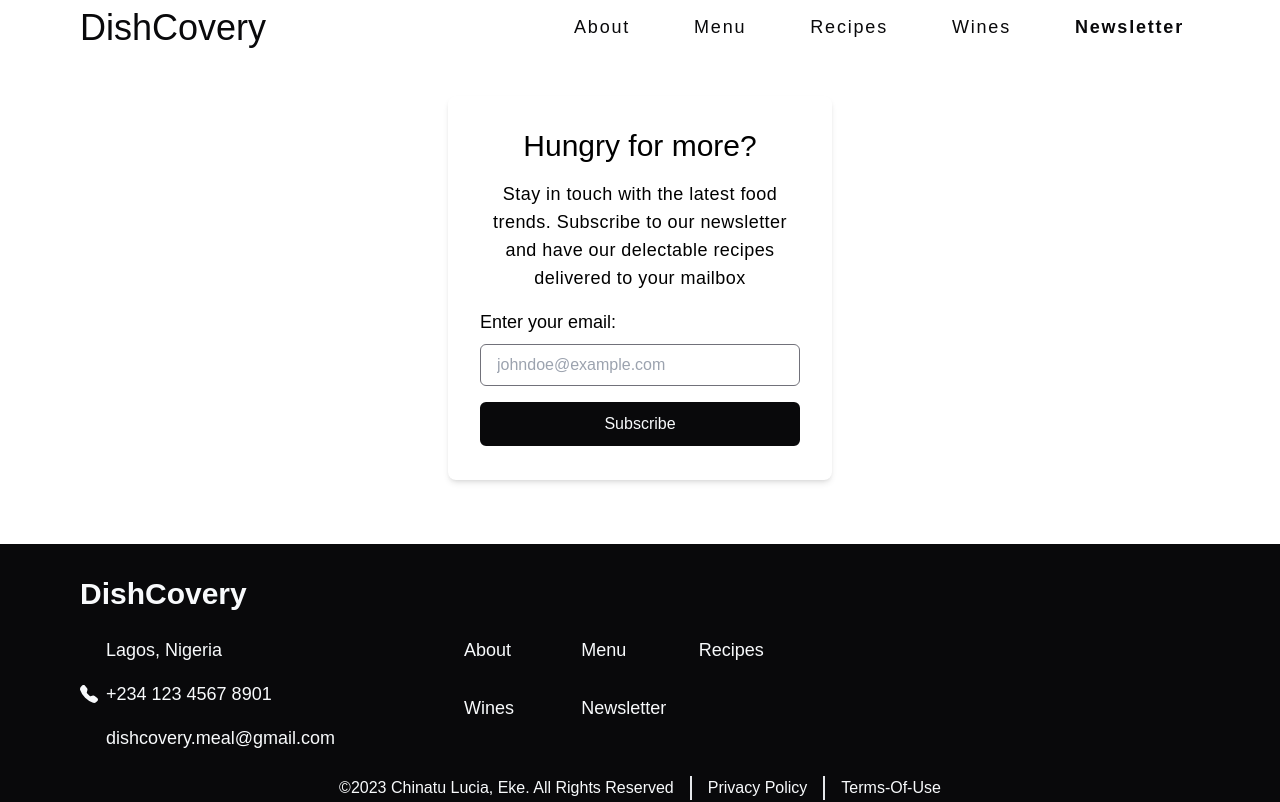
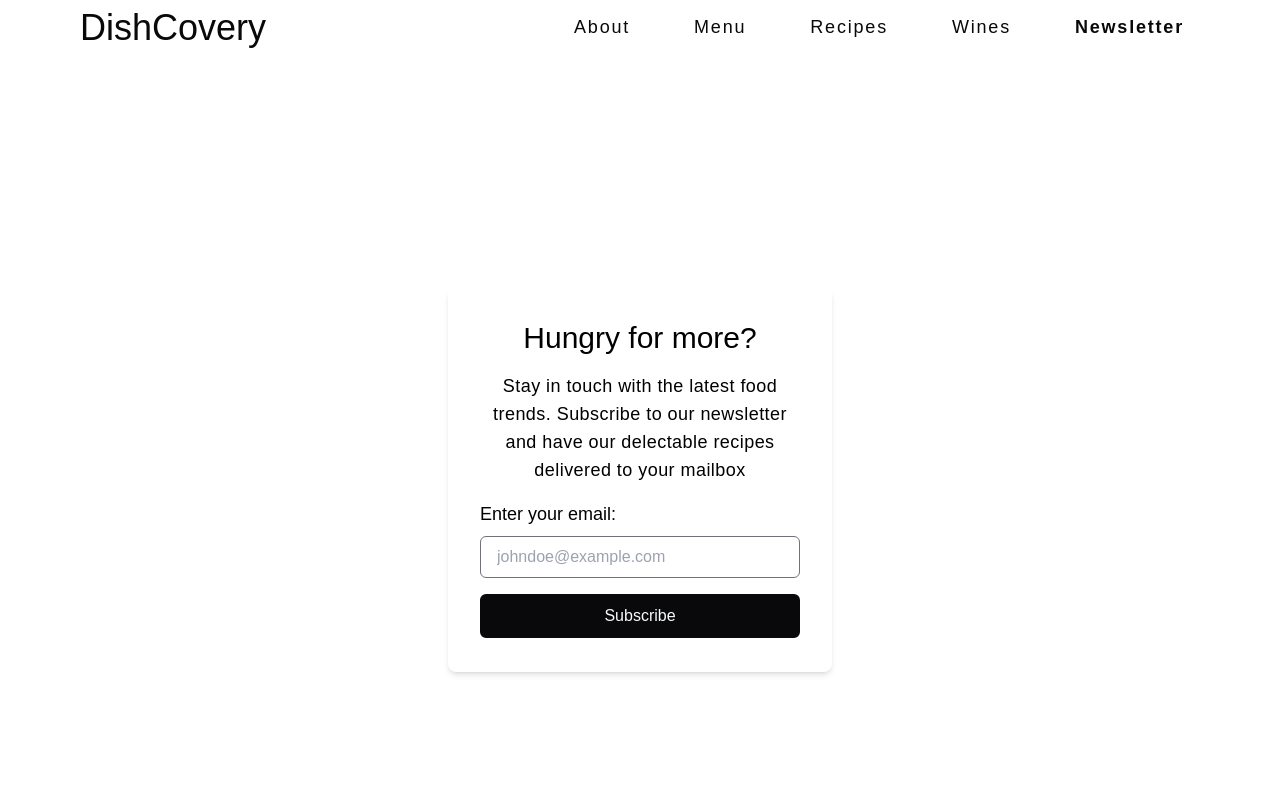
Before and after one commit to ChinatuL/DishCovery, a React (Vite) app: page /newsletter in a window 1280 px wide. Shown: the top 802 px of the page. Built offline with nearby package versions, Linux system fonts and the light colour scheme; no server answers; some icons are missing; a web font is replaced by a local one.

Commit message:
fix newsletter page layout

```diff
--- a/src/pages/NewsLetter.jsx
+++ b/src/pages/NewsLetter.jsx
@@ -11,6 +11,7 @@
     };
 
   return (
+    <div className="flex flex-coll justify-center items-center min-h-screen">
             <div className='flex flex-col mx-auto h-96 gap-4 mt-8 px-8 py-8 bg-white rounded-lg shadow-md w-[90vw] md:w-96  hover:shadow-lg'>
                 <h1 className='text-3xl text-center font-medium'>
                     Hungry for more?
@@ -43,6 +44,7 @@
                     </button>
                 </form>
             </div>
+        </div>
     );
 };
 export default NewsLetter;
```
Lines whose indentation alone changed are shown as unchanged.
